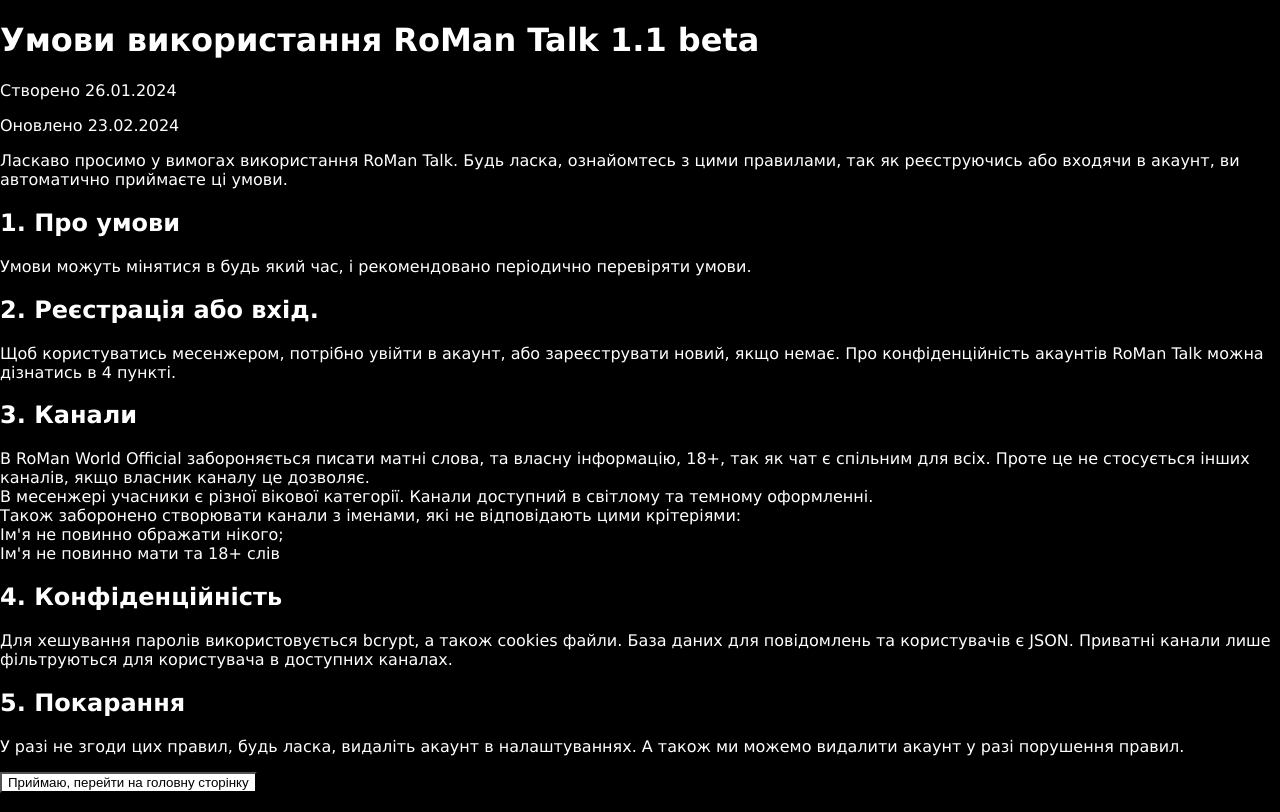
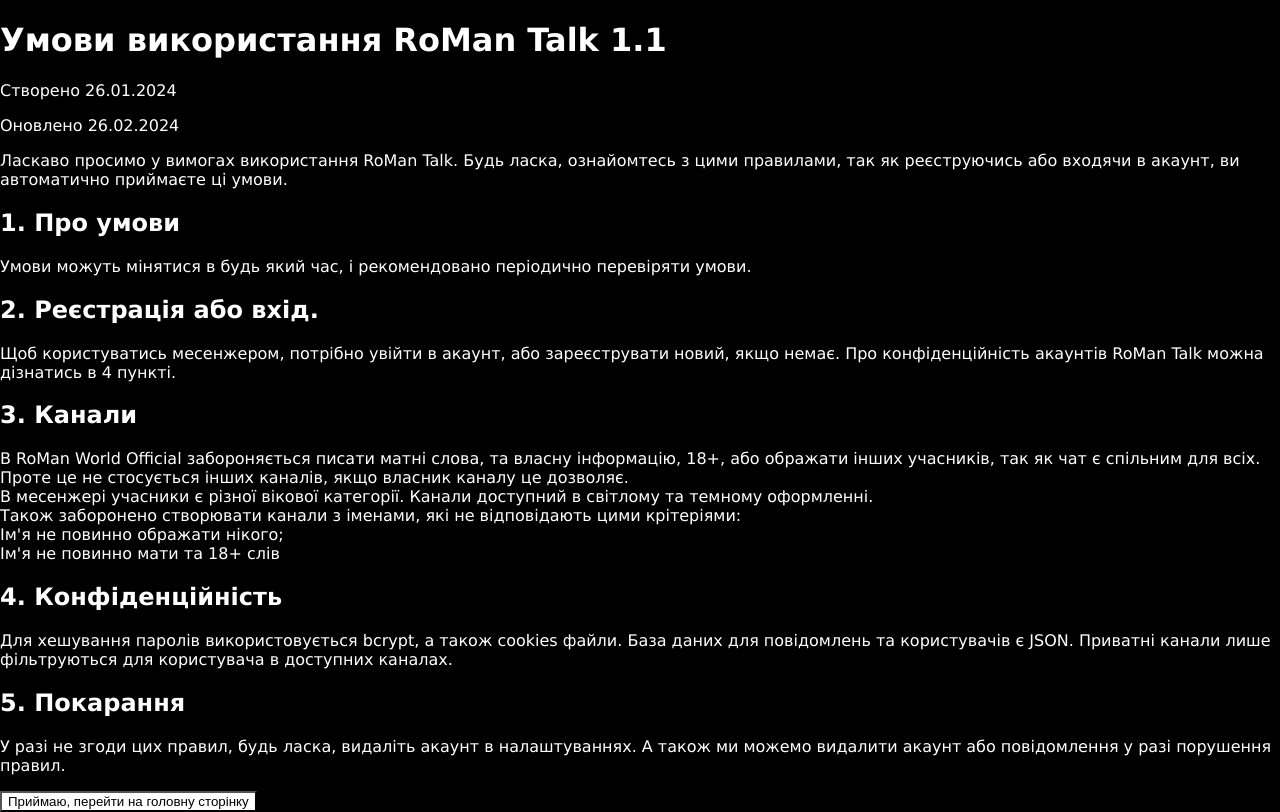
Before and after one commit to RoMan-robots/RoMan-Talk-messenger, a plain HTML site: page frontend/html/tos.html in a window 1280 px wide. Drawn offline with Linux system fonts and the light colour scheme.

Commit message:
not a beta

```diff
--- a/frontend/html/tos.html
+++ b/frontend/html/tos.html
@@ -9,12 +9,12 @@
 </head>
 <body>
    <div class="tos-screen">
-      <h1 class="classic">Умови використання RoMan Talk 1.1 beta</h1>
+      <h1 class="classic">Умови використання RoMan Talk 1.1</h1>
      <p class="classic">
       Створено 26.01.2024
      </p>
      <p class="classic">
-      Оновлено 23.02.2024
+      Оновлено 26.02.2024
      </p>
      <p class="classic">Ласкаво просимо у вимогах використання RoMan Talk.
         Будь ласка, ознайомтесь з цими правилами, так як реєструючись або входячи в акаунт, ви автоматично приймаєте ці умови.
@@ -35,7 +35,8 @@
       3. Канали
      </h2>
      <p class="classic">
-      В RoMan World Official забороняється писати матні слова, та власну інформацію, 18+, так як чат є спільним для всіх.
+      В RoMan World Official забороняється писати матні слова, та власну інформацію, 18+, або ображати інших учасників,
+      так як чат є спільним для всіх.
       Проте це не стосується інших каналів, якщо власник каналу це дозволяє. <br>
       В месенжері учасники є різної вікової категорії. Канали доступний в світлому та темному оформленні. <br>
       Також заборонено створювати канали з іменами, які не відповідають цими крітеріями: <br>
@@ -55,7 +56,7 @@
       </h2>
       <p class="classic">
          У разі не згоди цих правил, будь ласка, видаліть акаунт в налаштуваннях.
-         А також ми можемо видалити акаунт у разі порушення правил.
+         А також ми можемо видалити акаунт або повідомлення у разі порушення правил.
       </p>
       <button onclick="changeUrlToIndex('/')">Приймаю, перейти на головну сторінку</button>
    </div>
```
Also changed, not shown: backend/server.js (+4 -4 lines), frontend/html/chat.html (+1 -1 lines), frontend/html/index.html (+2 -2 lines), frontend/html/settings.html (+1 -1 lines).
